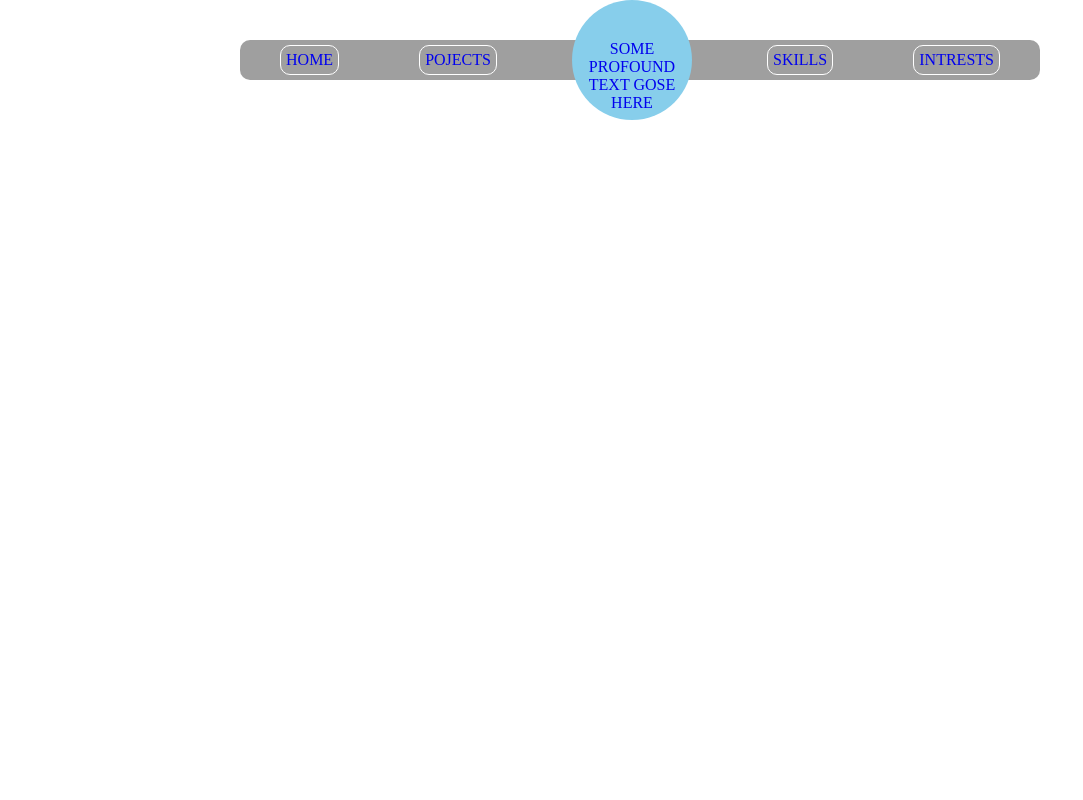
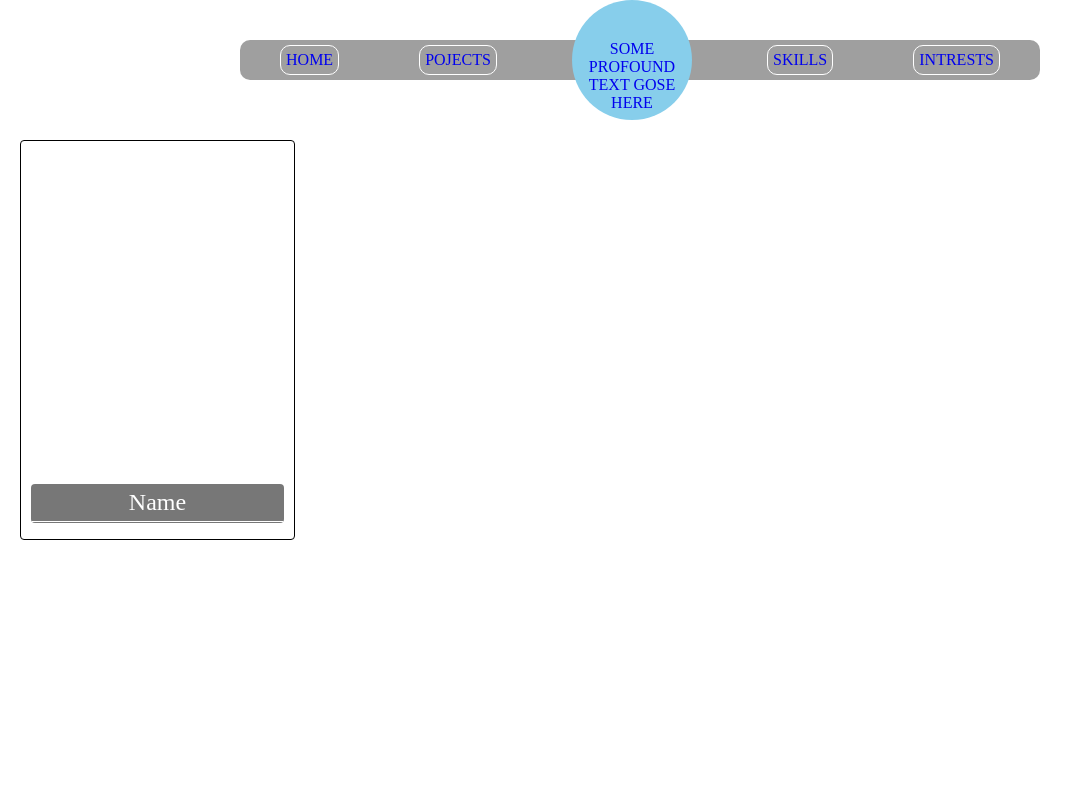
Before and after one commit to Griflongtin/css-week-4, a plain HTML site: page index.html in a window 1280 px wide. Shown: the whole page, without its empty margins (0-1083 px from the left). Drawn offline with Linux system fonts and the light colour scheme.

Commit message:
add a card component and a design as well

```diff
--- a/index.html
+++ b/index.html
@@ -44,13 +44,16 @@
       <section class="projects" id="projects">
         <div class="project-container">
           <div class="card">
-            <div class="card-body">
+            <div class="card-content">
               <div class="card-img">
+                <img src="" alt="">
 
               </div>
-              <div class="card-content">
-                <div class="card-content-body">
-
+              <div class="card-slide-box">
+                <div class="card-slide-body">
+                  <h2>Name</h2>
+                  <p>date</p>
+                  <p>link</p>
                 </div>
               </div>
             </div>
--- a/sass/components/_all.scss
+++ b/sass/components/_all.scss
@@ -1 +1 @@
-@import 'nav', 'animations', 'home';
+@import 'nav', 'animations', 'home', 'projects';
--- a/sass/components/_pojects.scss
+++ /dev/null
@@ -1,4 +0,0 @@
-.card {
-  border: 1px solid black;
-
-}
--- /dev/null
+++ b/sass/components/_projects.scss
@@ -0,0 +1,58 @@
+.project-container {
+  display: flex;
+  flex-wrap: wrap;
+  .card {
+     display: flex;
+     animation-name: cardin;
+     animation-duration: 3s;
+     display: flex;
+     align-items: center;
+     margin: 20px;
+     width: 275px;
+     height: 400px;
+     border: 1px solid black;
+     border-radius: 4px;
+     .card-content {
+       position: relative;
+       overflow: hidden;
+       margin: 10px;
+       width: 100%;
+       height: 365px;
+       border-radius: 4px;
+       .card-img {
+         width: 100%;
+         height: 250px;
+         border-radius: 4px;
+         img {
+           position: relative;
+           top: 50%;
+           transform: translateY(-50%);
+         }
+       }
+       .card-slide-box {
+         position: absolute;
+         border-radius: 4px;
+         width: 100%;
+         height: 365px;
+         top: 326px;
+         background-color: #00000088;
+
+         color: black;
+       }
+       .card-slide-box:hover {
+         background-color: #000000cc;
+         position: absolute;
+         top: 0px;
+       }
+       h2, p {
+         color: white;
+         padding: 5px;
+       }
+       h2 {
+         text-align: center;
+         font-size: 1.5em;
+         border-bottom: 1px solid white;
+       }
+     }
+   }
+}
```
Also changed, not shown: css/master.css.
